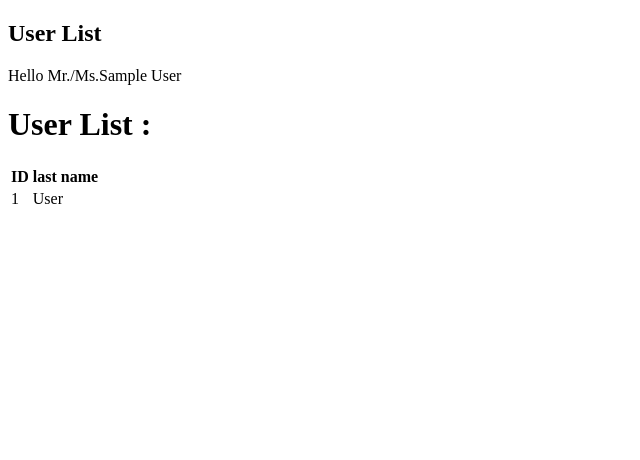
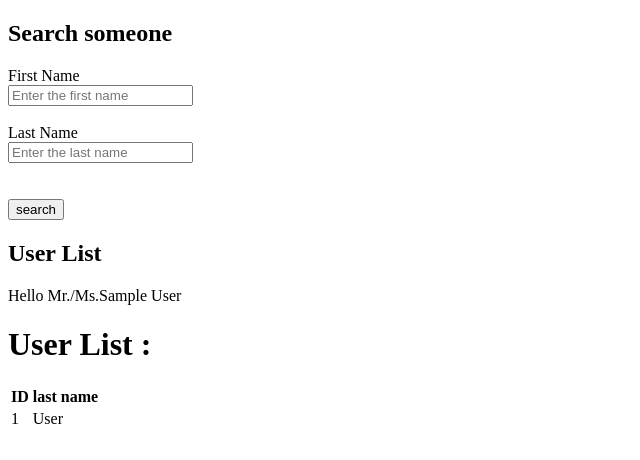
Before and after one commit to ErebeXII/Project_citizen_ranking, a PHP site: page /userList.php in a window 1280 px wide. Shown: the top 460 px of the page, without its empty margins (0-640 px from the left). Run offline with PHP 8.4, Linux system fonts and the light colour scheme; the visitor is signed in with stand-in values (Sample User, id 1); tables that the repository leaves empty or names only in its code hold one stand-in row (values such as "Sample post").

Commit message:
Et maintenant Userlist propose de chercher les gens

```diff
--- a/php/userList.php
+++ b/php/userList.php
@@ -7,6 +7,21 @@
     <title>Document</title>
 </head>
 <body>
+    <h2>Search someone</h2>
+    <form id="search_form" action="" method="post">
+          <div>
+              <label for="first name">First Name</label><br />
+              <input type="text" class="text-input" name="txtFName" placeholder="Enter the first name"><br /><br>
+          </div>
+          <div>
+              <label for="last name">Last Name</label><br />
+              <input type="text" class="text-input" name="txtLName" placeholder="Enter the last name"><br /><br>
+          </div>
+
+          <br>
+
+          <input type="submit" value="search" class="orange_yellow_btn" name="searchBtn">
+      </form>
     <h2>User List</h2>
 
 </body>
@@ -23,8 +38,16 @@ if (isset($_SESSION["status"])) {
     $currentStatus = $_SESSION["status"];
     if ($currentStatus < 2) {
         if ($currentStatus == 0) {
-            // If this is a super-admin
-            $query = "SELECT * FROM people";
+             // If this is a super-admin
+            if (isset($_POST['searchBtn'])) {
+                // if we are searching for someone
+                $firstName = $_POST['txtFName'];
+                $lastName = $_POST['txtLName'];
+                $query = "SELECT * FROM people WHERE `last_name` = '$lastName' AND `first_name` = '$firstName'";
+            } else {
+                $query = "SELECT * FROM people";
+            }
+
             $results = mysqli_query($connection, $query);
 
             echo "
@@ -49,10 +72,15 @@ if (isset($_SESSION["status"])) {
         } else {
 
             // This is a simple admin, the difference is the admin doesn't see other admins
-
-            $query = "SELECT * FROM people where status >= '$currentStatus'";
+            if (isset($_POST['searchBtn'])) {
+                // if we are searching for someone
+                $firstName = $_POST['txtFName'];
+                $lastName = $_POST['txtLName'];
+                $query = "SELECT * FROM people WHERE `last_name` = '$lastName' AND `first_name` = '$firstName' AND `status` >= '$currentStatus'";
+            } else {
+                $query = "SELECT * FROM people where status >= '$currentStatus'";
+            }
             $results = mysqli_query($connection, $query);
-
             echo "
             <h1>User List :</h1>
             <table>
```
